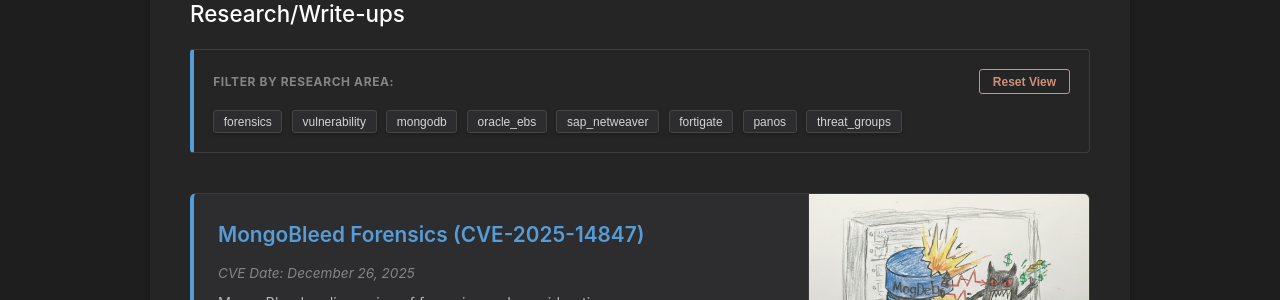
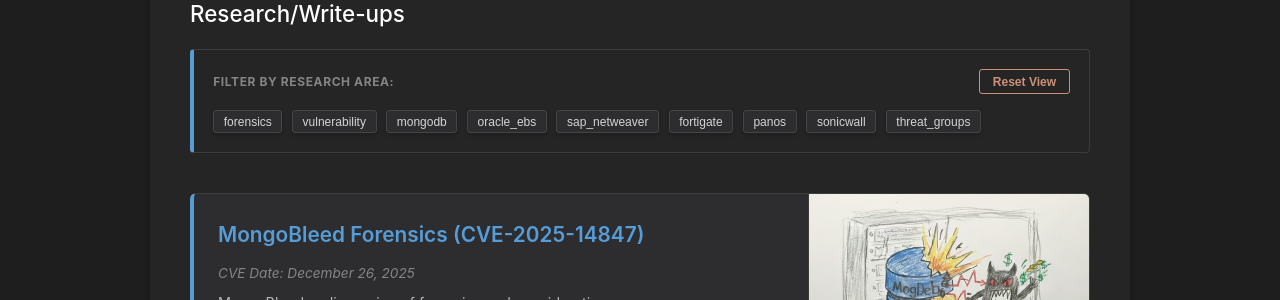
Before and after one commit to gottlabs/home, a Jekyll site: the page built from index.md, in a window 1280 px wide and 900 px high. Shown: the part 405-705 px from the top of the window. Built offline with Jekyll 4.4.1, drawn with Linux system fonts in a browser that asks for light colours.

Commit message:
Update index.md

```diff
--- a/index.md
+++ b/index.md
@@ -22,6 +22,7 @@ This site exists to publish research. Any resemblance to marketing is coincident
     <button class="filter-tag" onclick="filterByTag('sap_netweaver')">sap_netweaver</button>
     <button class="filter-tag" onclick="filterByTag('fortigate')">fortigate</button>
     <button class="filter-tag" onclick="filterByTag('panos')">panos</button>
+    <button class="filter-tag" onclick="filterByTag('sonicwall')">sonicwall</button>
     <button class="filter-tag" onclick="filterByTag('threat_groups')">threat_groups</button>
   </div>
 </div>
```
